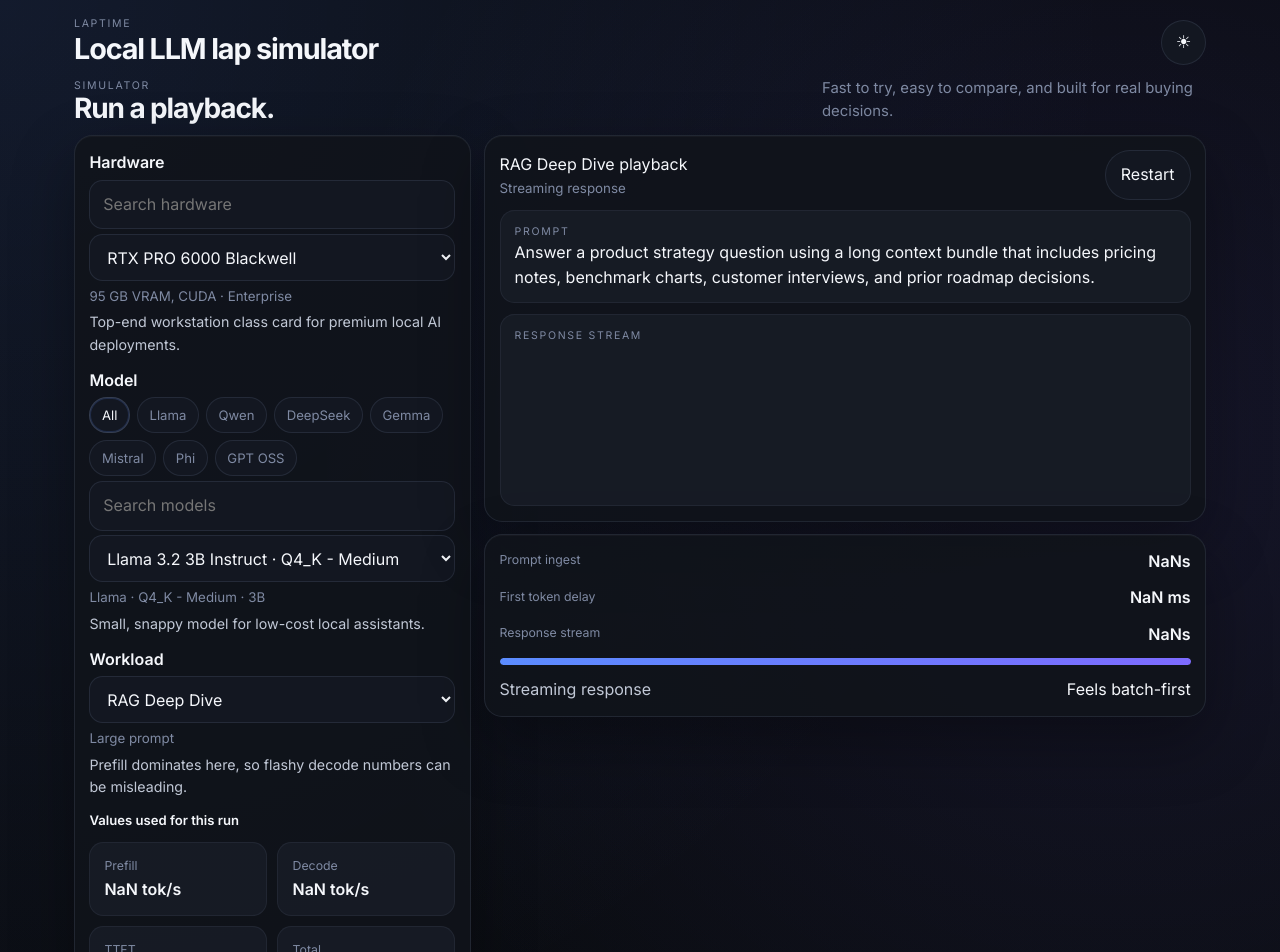
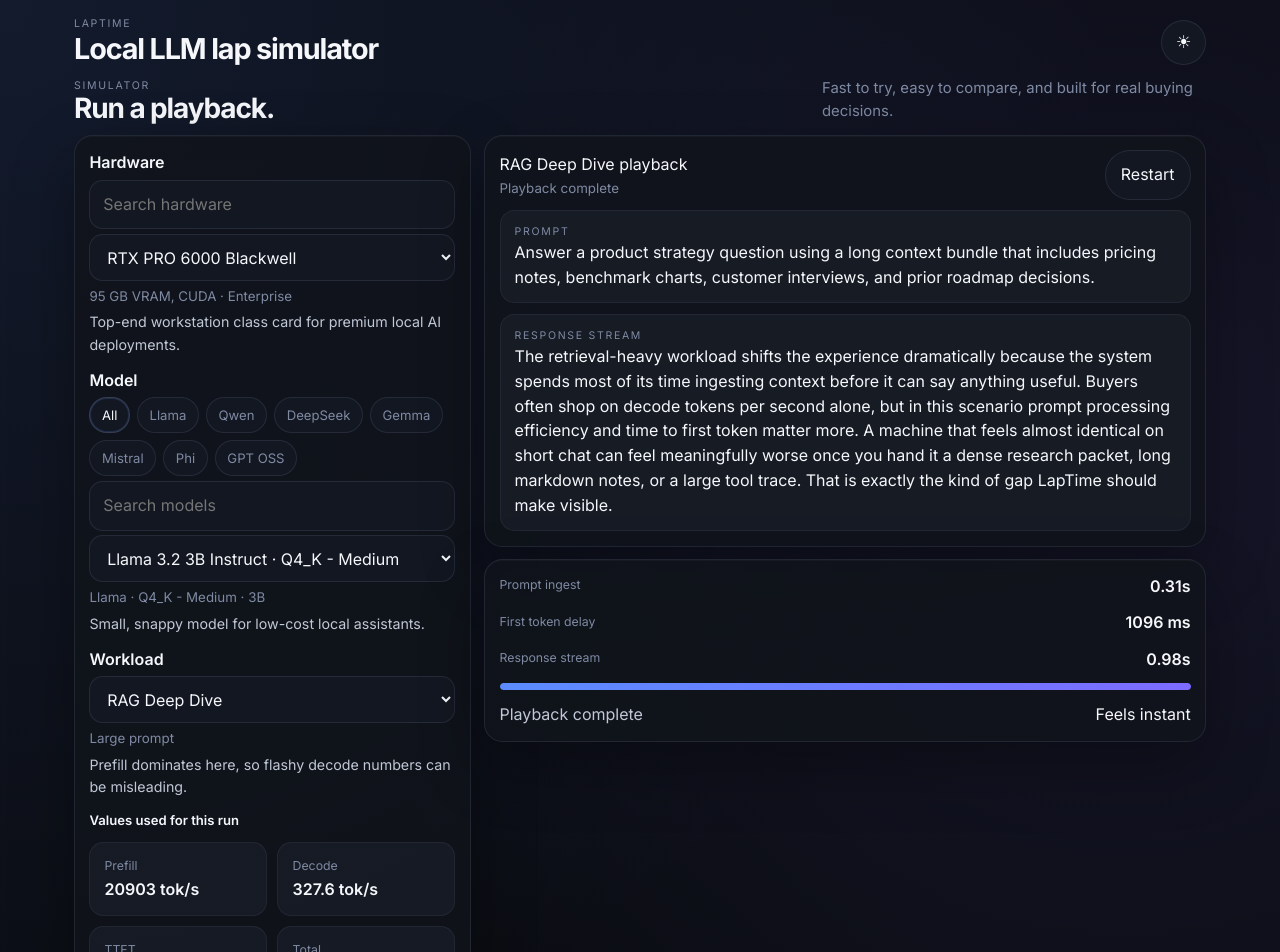
Before and after one commit to mcglothi/laptime, a React (Vite) app: page / in a window 1280 px wide. Shown: the top 952 px of the page. Built offline with nearby package versions, Linux system fonts and the light colour scheme.

Commit message:
Fix estimated metrics for catalog models

```diff
--- a/src/App.jsx
+++ b/src/App.jsx
@@ -47,6 +47,17 @@
   return 'Feels batch-first'
 }
 
+function getModelScaling(model) {
+  const paramsB = Math.max(model.paramsB ?? 8, 0.5)
+  const sizeRatio = paramsB / 8
+
+  return {
+    prefillFactor: model.prefillFactor ?? Math.max(0.2, sizeRatio ** 0.92),
+    decodeFactor: model.decodeFactor ?? Math.max(0.22, sizeRatio ** 0.88),
+    ttftFactor: model.ttftFactor ?? Math.max(0.3, sizeRatio ** 0.72),
+  }
+}
+
 function calculateMetrics(hardware, model, workload, customMetrics) {
   let prefillTps
   let decodeTps
@@ -65,10 +76,11 @@
     ttftMs = benchmark.ttftMs
     source = benchmark.source
   } else {
-    prefillTps = hardware.prefillBase / model.prefillFactor
-    decodeTps = hardware.decodeBase / model.decodeFactor
-    ttftMs = hardware.ttftBase * model.ttftFactor
-    source = 'Estimated from LocalScore baseline'
+    const scaling = getModelScaling(model)
+    prefillTps = hardware.prefillBase / scaling.prefillFactor
+    decodeTps = hardware.decodeBase / scaling.decodeFactor
+    ttftMs = hardware.ttftBase * scaling.ttftFactor
+    source = 'Estimated from LocalScore baseline + model size'
   }
 
   ttftMs += workload.promptTokens * 0.16
```
